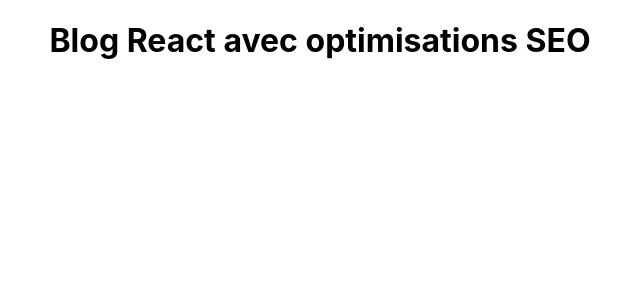
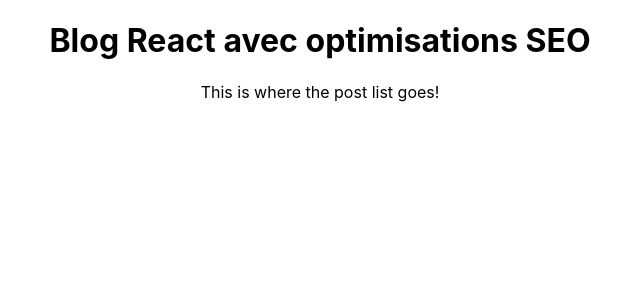
Before and after one commit to bhubr/hackathon3-blog-react, a React (Create React App) app: page / in a window 1280 px wide. Shown: the top 300 px of the page, without its empty margins (320-960 px from the left). Built offline with nearby package versions, Linux system fonts and the light colour scheme.

Commit message:
Route to Home component

```diff
--- a/src/App.js
+++ b/src/App.js
@@ -1,9 +1,16 @@
+import { Switch, Route } from 'react-router-dom';
+import Home from './components/home';
 import './App.css';
 
 function App() {
   return (
     <div className="App">
-      <h1>Blog React avec optimisations SEO</h1>
+      <Switch>
+        <Route exact path="/">
+          <Home />
+        </Route>
+      </Switch>
+
     </div>
   );
 }
--- /dev/null
+++ b/src/components/home.js
@@ -0,0 +1,12 @@
+import PostList from './post-list'
+
+function Home() {
+  return (
+    <main>
+      <h1>Blog React avec optimisations SEO</h1>
+      <PostList />
+    </main>
+  )
+}
+
+export default Home;
--- /dev/null
+++ b/src/components/post-list.js
@@ -0,0 +1,9 @@
+function PostList() {
+  return (
+    <section className="PostList">
+      This is where the post list goes!
+    </section>
+  );
+}
+
+export default PostList;
```
